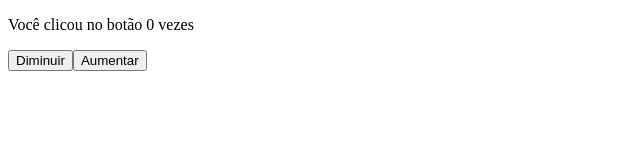
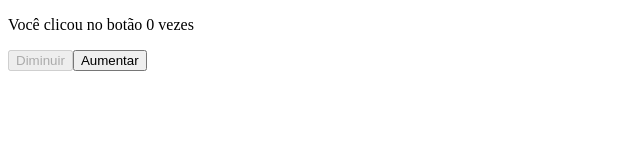
Before and after one commit to GustavoMaiaOliveira/learning_react, a React (Vite) app: page / in a window 1280 px wide. Shown: the top 160 px of the page, without its empty margins (0-640 px from the left). Built offline with nearby package versions, Linux system fonts and the light colour scheme.

Commit message:
desafio_2 finished

```diff
--- a/src/desafio_2.tsx
+++ b/src/desafio_2.tsx
@@ -6,7 +6,9 @@ export function Contador() {
     return (
         <div>
             <p>Você clicou no botão {count} vezes</p>
-            <button onClick={() => setCount(count - 1)}>Diminuir</button>
+            {/* {count > 0 && ( */}
+            <button disabled={count > 0 ?  false : true} onClick={() => setCount(count - 1)}>Diminuir</button>
+        {/* )} */}
             <button onClick={() => setCount(count + 1)}>Aumentar</button>
         </div>
     );
```
